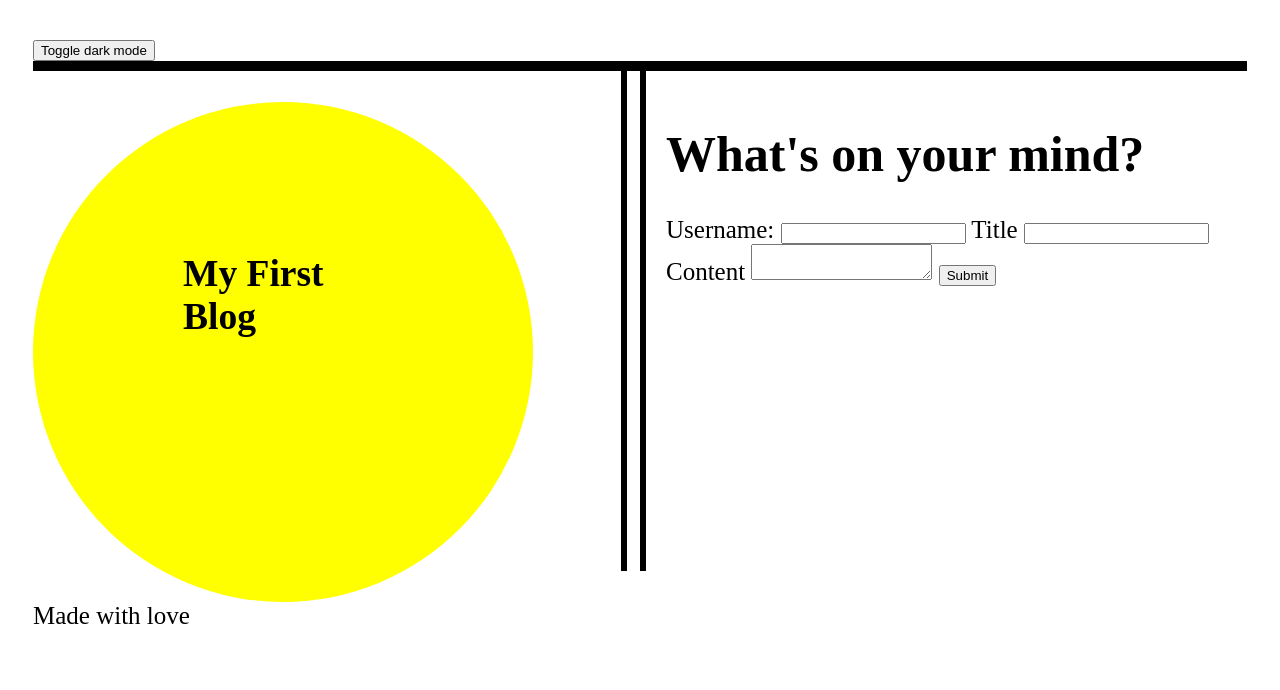
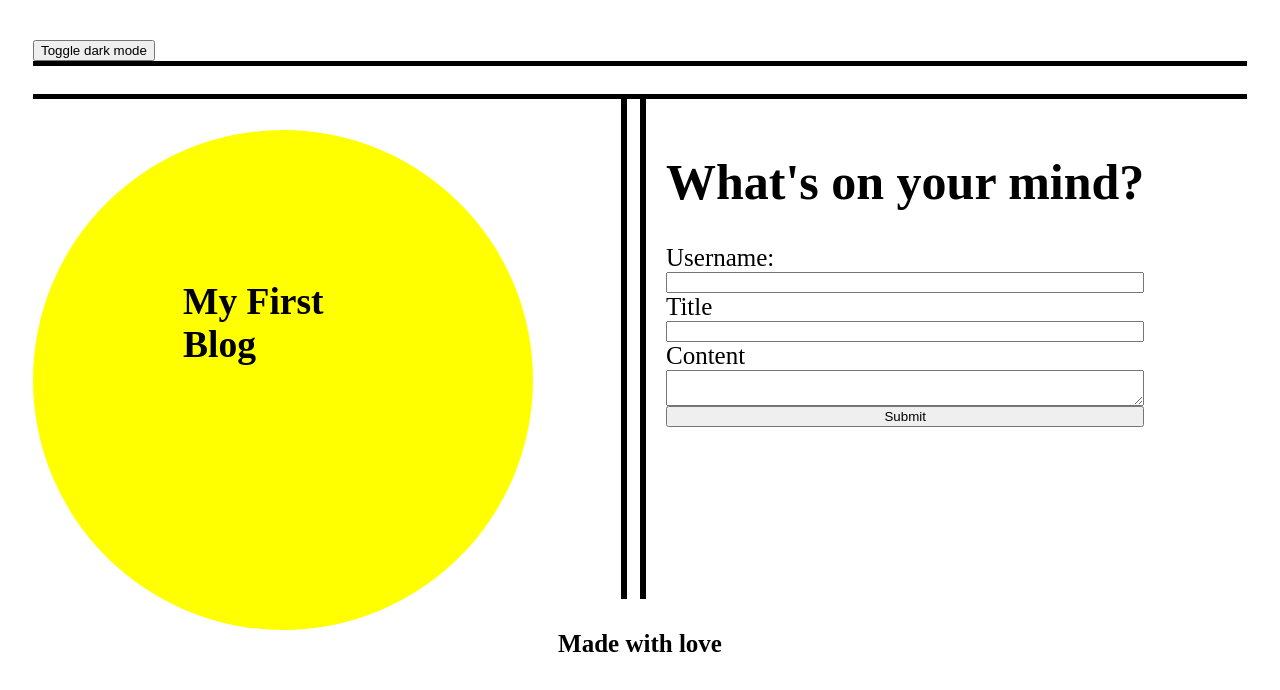
Before and after one commit to LemonTag/Web-API, a plain HTML site: page index.html in a window 1280 px wide. Drawn offline with Linux system fonts and the light colour scheme.

Commit message:
made my colums fit properly

```diff
--- a/Assets/css/blog.css
+++ b/Assets/css/blog.css
@@ -52,3 +52,10 @@ P {
     padding: 50px;
     background-color: lightgray;
 }
+
+
+footer {
+    display: flex;
+    justify-content: center;
+    font-weight: bold;
+}
--- a/Assets/css/style.css
+++ b/Assets/css/style.css
@@ -26,12 +26,16 @@ body {
 
 
 .card {
-    flex-wrap: wrap;
+    display: flex;
     flex-direction: column;
     padding: 20px;
 
 }
 
+form {
+    display: flex;
+    flex-direction: column;
+}
 
 h2 {
     display: flex;
@@ -61,3 +65,9 @@ h3 {
     display: flex;
     justify-content: center;
 }
+
+footer {
+    display: flex;
+    justify-content: center;
+    font-weight: bold;
+}
--- a/index.html
+++ b/index.html
@@ -18,7 +18,7 @@
 
     <main>
         <div class="horizontal ">
-            <div style="background-color:#000000; height:5px; width:100%;"></div>
+            <div style="background-color:#000000; height:5px; width:100%;"></div> <br>
 
             <div style="background-color:#000000; height:5px; width:100%;"></div>
         </div>
```
